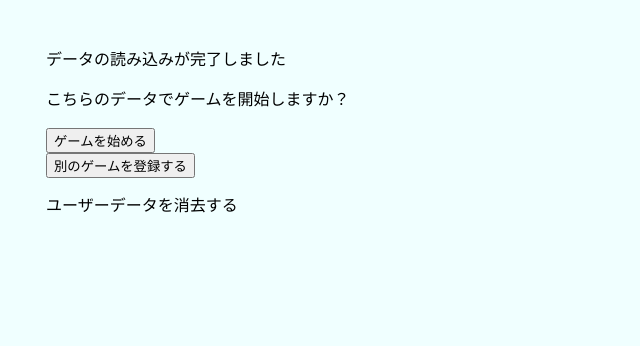
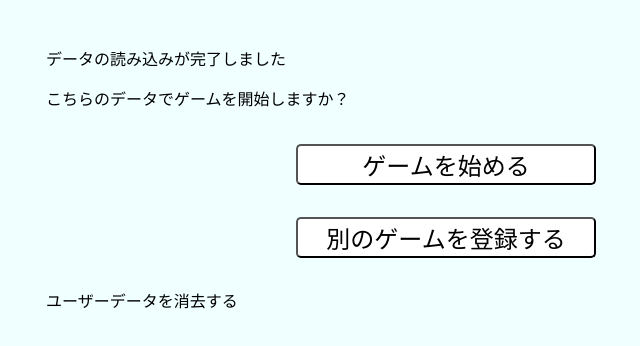
Before and after one commit to kip2/Clicker-game-Yume-Juya, a React (Vite) app in the folder clicker-game/: page /login/agree in a window 1280 px wide. Shown: the top 346 px of the page, without its empty margins (194-834 px from the left). Built offline with nearby package versions, Linux system fonts and the light colour scheme; a web font is replaced by a local one.

Commit message:
modalボタンのレイアウト作成

```diff
--- /dev/null
+++ b/clicker-game/src/components/ui/ModalButton.css
@@ -0,0 +1,12 @@
+.modal-button {
+    display: block;
+    background-color: #ffffff;
+    border-radius: 5px;
+    width: 300px;
+    font-size: 1.5rem;
+    margin: 2rem auto;
+}
+
+.modal-button:hover {
+    background-color: #dddddd;
+}
--- a/clicker-game/src/components/ui/ModalButton.tsx
+++ b/clicker-game/src/components/ui/ModalButton.tsx
@@ -1,3 +1,5 @@
+import "./ModalButton.css"
+
 type ModalButtonProps = {
     text:string,
     onButtonClick?: () => void
@@ -7,6 +9,7 @@ function ModalButton ({ text, onButtonClick }: ModalButtonProps) {
     return(
         <>
             <button
+                className="modal-button"
                 onClick={onButtonClick}
             >
                 {text}
```
